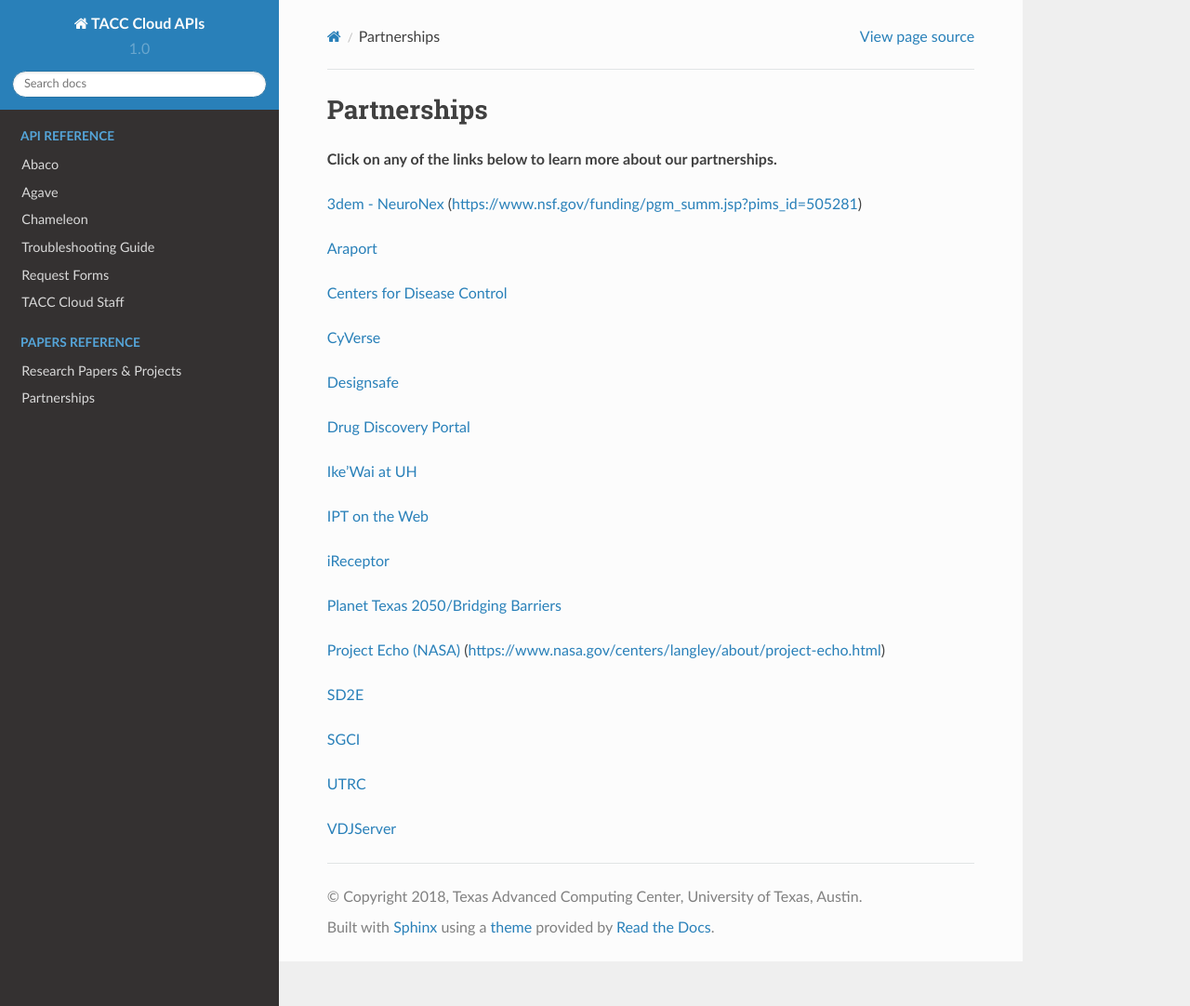
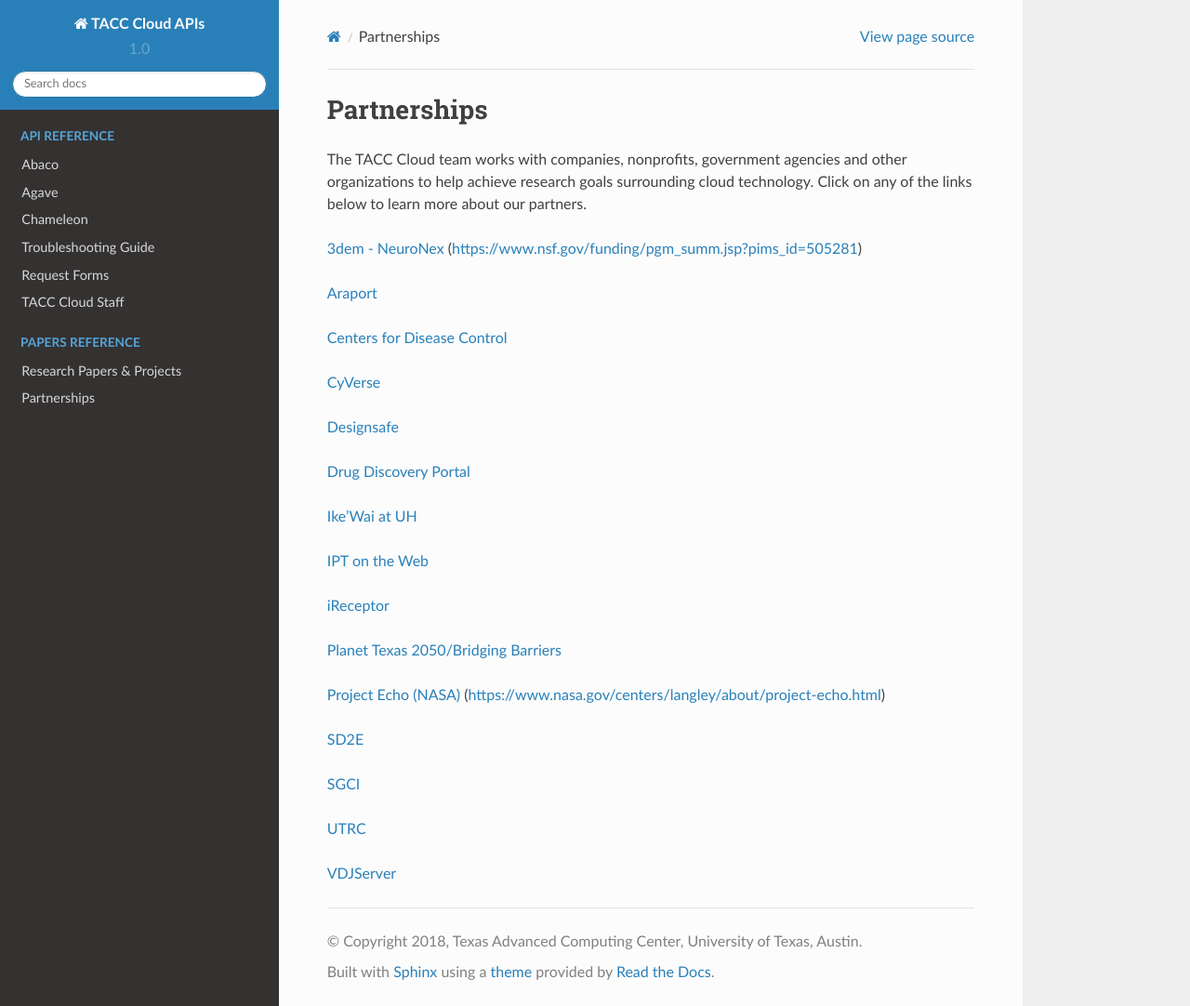
Before and after one commit to TACC-Cloud/tacc-cloud-docs, a Sphinx documentation site: the page built from docs/resources/partnerships.rst, in a window 1280 px wide and 1082 px high. Shown: the whole window at 93% size. Built offline with Sphinx 7.4.7 and the Read the Docs theme 2.0.0, drawn with Linux system fonts in a browser that asks for light colours.

Commit message:
Update partnerships.rst

```diff
--- a/docs/resources/partnerships.rst
+++ b/docs/resources/partnerships.rst
@@ -5,7 +5,7 @@
 Partnerships
 ============
 
-**Click on any of the links below to learn more about our partnerships.**
+The TACC Cloud team works with companies, nonprofits, government agencies and other organizations to help achieve research goals surrounding cloud technology. Click on any of the links below to learn more about our partners.
 
 `3dem - NeuroNex <https://3dem.org/>`_ (https://www.nsf.gov/funding/pgm_summ.jsp?pims_id=505281)
 
```
